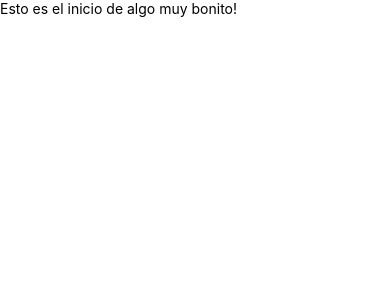
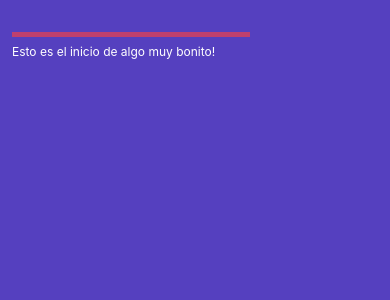
Before and after one commit to jesusbarcam/scream, a React Native app: screen / in a window 390 px wide. Shown: the top 300 px of the page. Built offline with nearby package versions, Linux system fonts and the light colour scheme.

Commit message:
Added themes and colours architecture

```diff
--- a/App.tsx
+++ b/App.tsx
@@ -1,11 +1,23 @@
 import React from 'react';
 import {SafeAreaView, Text, View} from 'react-native';
 
+import {MainStyleSheet} from './src/themes/main';
+import {useTheme} from './src/hooks/UseTheme';
+
 const App = () => {
+  const currentTheme = useTheme();
   return (
-    <SafeAreaView>
-      <View>
-        <Text>Esto es el inicio de algo muy bonito!</Text>
+    <SafeAreaView style={[MainStyleSheet.appStyle, currentTheme.background]}>
+      <View style={MainStyleSheet.container}>
+        <View
+          style={[
+            MainStyleSheet.testBox,
+            {backgroundColor: currentTheme.highlightColour},
+          ]}
+        />
+        <Text style={[MainStyleSheet.paragraph, currentTheme.text]}>
+          Esto es el inicio de algo muy bonito!
+        </Text>
       </View>
     </SafeAreaView>
   );
--- /dev/null
+++ b/src/hooks/UseTheme.tsx
@@ -0,0 +1,13 @@
+import {LightThemeColours} from '../themes/light';
+import {Theme} from '../models/Theme';
+
+/**
+ * @hook
+ * @method
+ * @description
+ */
+export const useTheme = (nextTheme?: Theme): Theme => {
+  const currentTheme = nextTheme ?? LightThemeColours;
+
+  return currentTheme;
+}; // useTheme
--- /dev/null
+++ b/src/models/Theme.tsx
@@ -0,0 +1,13 @@
+export type Theme = {
+  predominantColour: string;
+  secondaryColour: string;
+  highlightColour: string;
+  text: {color: string};
+  background: {backgroundColor: string};
+};
+
+export type ThemeColours = {
+  primary: string;
+  secondary: string;
+  highlight: string;
+};
--- /dev/null
+++ b/src/themes/colours.tsx
@@ -0,0 +1,36 @@
+// First Colour
+//hsl(698,50%,50%)
+export const FIRST_BASE = '698,50%';
+const FIRST_LIGHTNESS = '50%';
+
+// Second Colour
+//hsl(250, 50%, 50%)
+export const SECOND_BASE = '250, 50%';
+const SECOND_LIGHTNESS = '50%';
+
+// Third Colour
+//hsl(360,100%,100%)
+export const THIRD_BASE = '360, 100%';
+const THIRD_LIGHTNESS = '100%';
+
+// Fourth Colour
+//hsl(950,10%,10%)
+export const FOURTH_BASE = '950,10%';
+const FOURTH_LIGHTNESS = '10%';
+
+// Fifth Colour
+//hsl(0,0%,0%)
+export const FIFTH_BASE = '0,0%';
+const FIFTH_LIGHTNESS = '0%';
+
+/**
+ * @constants
+ * * All Colours used in application
+ */
+export const first = `hsl(${FIRST_BASE}, ${FIRST_LIGHTNESS})`;
+export const second = `hsl(${SECOND_BASE}, ${SECOND_LIGHTNESS})`;
+export const third = `hsl(${THIRD_BASE}, ${THIRD_LIGHTNESS})`;
+export const fourth = `hsl(${FOURTH_BASE},${FOURTH_LIGHTNESS})`;
+export const fifth = `hsl(${FIFTH_BASE},${FIFTH_LIGHTNESS})`;
+//export const sixth = '';
+//export const seventh = '';
--- /dev/null
+++ b/src/themes/light.tsx
@@ -0,0 +1,15 @@
+import {Theme} from '../models/Theme';
+
+import {first, second, third} from './colours';
+
+/**
+ * @colourTheme
+ * @description
+ */
+export const LightThemeColours: Theme = {
+  predominantColour: second,
+  secondaryColour: third,
+  highlightColour: first,
+  background: {backgroundColor: second},
+  text: {color: third},
+};
--- /dev/null
+++ b/src/themes/main.tsx
@@ -0,0 +1,24 @@
+import {StyleSheet} from 'react-native';
+
+/**
+ * @styleSheet
+ * @description
+ * All main styles of application,
+ */
+export const MainStyleSheet = StyleSheet.create({
+  appStyle: {
+    flex: 1,
+  },
+  container: {
+    margin: 12,
+  },
+  paragraph: {
+    fontSize: 12,
+  },
+  testBox: {
+    height: 5,
+    width: '65%',
+    marginTop: 20,
+    marginBottom: 7,
+  },
+}); // MainStyleSheet
```
Also changed, not shown: src/themes/dark.tsx (added, +14 -0 lines).
